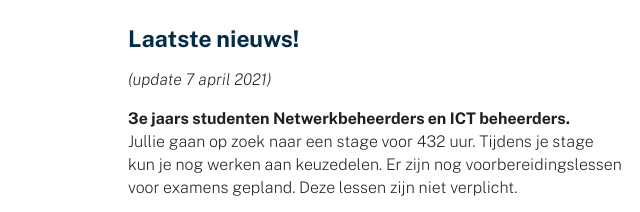
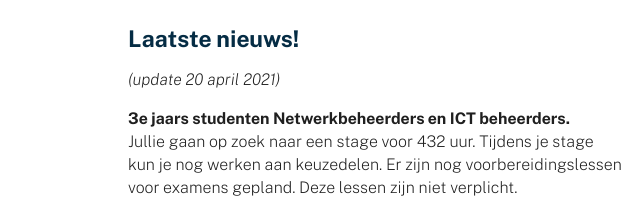
Before and after one commit to siewers32/ictbpvwc, a website: page public_html/index.html in a window 1280 px wide. Shown: the part 213-425 px from the top of the page, 0-640 px from the left. Drawn offline with Linux system fonts and the light colour scheme.

Commit message:
oz planten ad

```diff
--- a/public_html/index.html
+++ b/public_html/index.html
@@ -40,7 +40,7 @@
     <article>
         <div class="col">
             <h3>Laatste nieuws! </h3>
-            <i>(update 7 april 2021)</i>
+            <i>(update 20 april 2021)</i>
             <p>
                 <b>3e jaars studenten Netwerkbeheerders en ICT beheerders.</b><br/>
                 Jullie gaan op zoek naar een stage voor 432 uur. Tijdens je stage kun je nog werken aan keuzedelen. Er
```
Also changed, not shown: src/index.html (+1 -1 lines).
